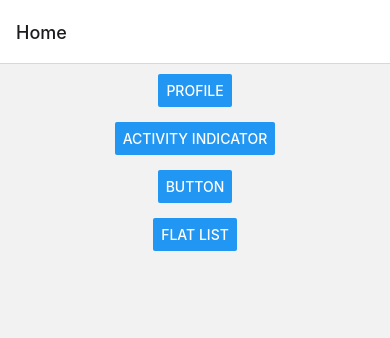
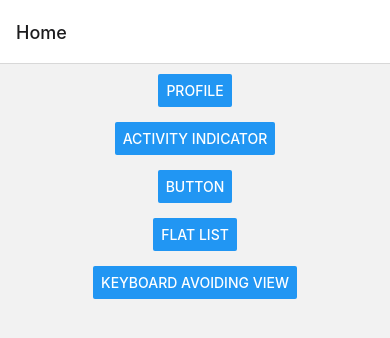
Before and after one commit to ravi-atharva/react-native-demo, a React Native app: screen /Home in a window 390 px wide. Shown: the top 338 px of the page. Built offline with nearby package versions, Linux system fonts and the light colour scheme.

Commit message:
Add keyboard Avoiding View

```diff
--- a/App.js
+++ b/App.js
@@ -9,7 +9,7 @@
 import ActivityIndicatorPage from './src/ActivityIndicator';
 import ButtonPage from './src/Button';
 import FlatListPage from './src/FlatList';
-
+import KeyboardAvoidingViewPage from './src/KeyboardAvoidingView';
 
 const Stack = createNativeStackNavigator();
 
@@ -32,21 +32,16 @@
             name='Profile Details'
             component={ProfileDetailScreen}
           />
-          <Stack.Screen
-            name='Profile'
-            component={Profile}
-          />
+          <Stack.Screen name='Profile' component={Profile} />
           <Stack.Screen
             name='Activity Indicator'
             component={ActivityIndicatorPage}
           />
+          <Stack.Screen name='Button' component={ButtonPage} />
+          <Stack.Screen name='Flat List' component={FlatListPage} />
           <Stack.Screen
-            name='Button'
-            component={ButtonPage}
-          />
-          <Stack.Screen
-            name='Flat List'
-            component={FlatListPage}
+            name='Keyboard Avoiding'
+            component={KeyboardAvoidingViewPage}
           />
         </Stack.Navigator>
       </NavigationContainer>
--- a/src/Home.js
+++ b/src/Home.js
@@ -40,6 +40,14 @@
             }}
           />
         </View>
+        <View style={[styles.centerAlign, styles.bottomMargin]}>
+          <Button
+            title='Keyboard Avoiding View'
+            onPress={() => {
+              this.props.navigation.navigate('Keyboard Avoiding');
+            }}
+          />
+        </View>
       </View>
     );
   }
--- /dev/null
+++ b/src/KeyboardAvoidingView.js
@@ -0,0 +1,64 @@
+import * as React from 'react';
+import {
+  View,
+  KeyboardAvoidingView,
+  StyleSheet,
+  TextInput,
+  Text,
+  Platform,
+  TouchableWithoutFeedback,
+  Button,
+  Keyboard
+} from 'react-native';
+// import styles from './styles/DefaultStyle';
+class KeyboardAvoidingViewPage extends React.Component {
+  constructor(props) {
+    super(props);
+  }
+
+  render() {
+    return (
+      <KeyboardAvoidingView
+        behavior={Platform.OS === 'ios' ? 'padding' : 'height'}
+        style={styles.container}
+      >
+        <TouchableWithoutFeedback onPress={Keyboard.dismiss}>
+          <View style={styles.inner}>
+            <Text style={styles.header}>Header</Text>
+            <TextInput placeholder='Username' style={styles.textInput} />
+            <View style={styles.btnContainer}>
+              <Button title='Submit' onPress={() => null} />
+            </View>
+          </View>
+        </TouchableWithoutFeedback>
+      </KeyboardAvoidingView>
+    );
+  }
+}
+
+const styles = StyleSheet.create({
+  container: {
+    flex: 1
+  },
+  inner: {
+    padding: 24,
+    flex: 1,
+    justifyContent: 'space-around'
+  },
+  header: {
+    fontSize: 36,
+    marginBottom: 48
+  },
+  textInput: {
+    height: 40,
+    borderColor: '#000000',
+    borderBottomWidth: 1,
+    marginBottom: 36
+  },
+  btnContainer: {
+    backgroundColor: 'white',
+    marginTop: 12
+  }
+});
+
+export default KeyboardAvoidingViewPage;
--- a/src/Login.js
+++ b/src/Login.js
@@ -1,5 +1,5 @@
 import * as React from 'react';
-import { View, Button, TextInput, Alert } from 'react-native';
+import { View, Button, TextInput, Alert,Keyboard,TouchableWithoutFeedback } from 'react-native';
 import styles from './styles/DefaultStyle';
 class LoginScreen extends React.Component {
   constructor(props) {
@@ -41,6 +41,7 @@
 
   render() {
     return (
+      <TouchableWithoutFeedback onPress={Keyboard.dismiss}>
         <View>
           <TextInput
             placeholder='Enter Email'
@@ -60,6 +61,7 @@
             <Button title='Login' onPress={() => this.buttonClick()} />
           </View>
         </View>
+      </TouchableWithoutFeedback>
     );
   }
 }
```
Lines whose indentation alone changed are shown as unchanged.
